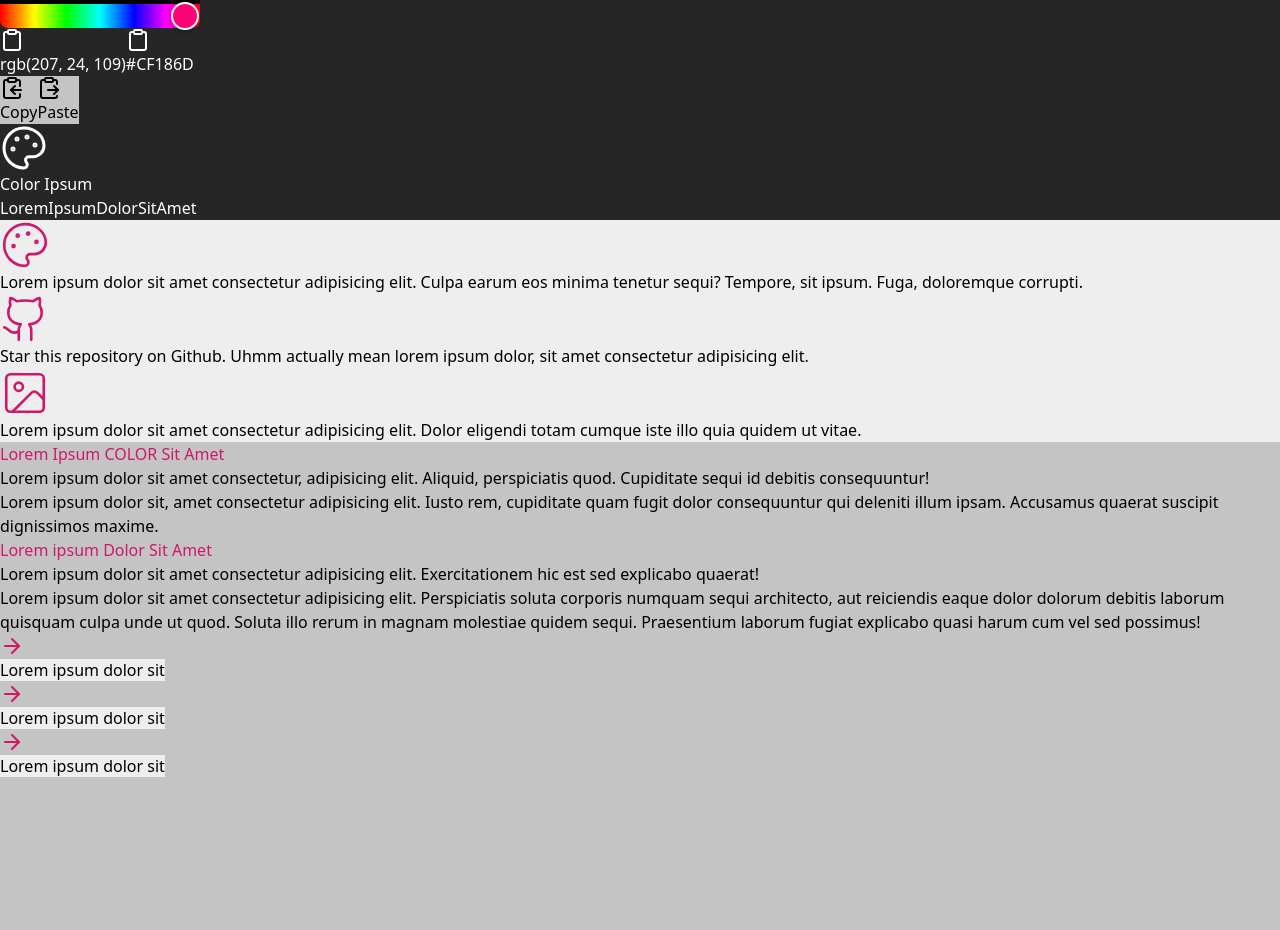
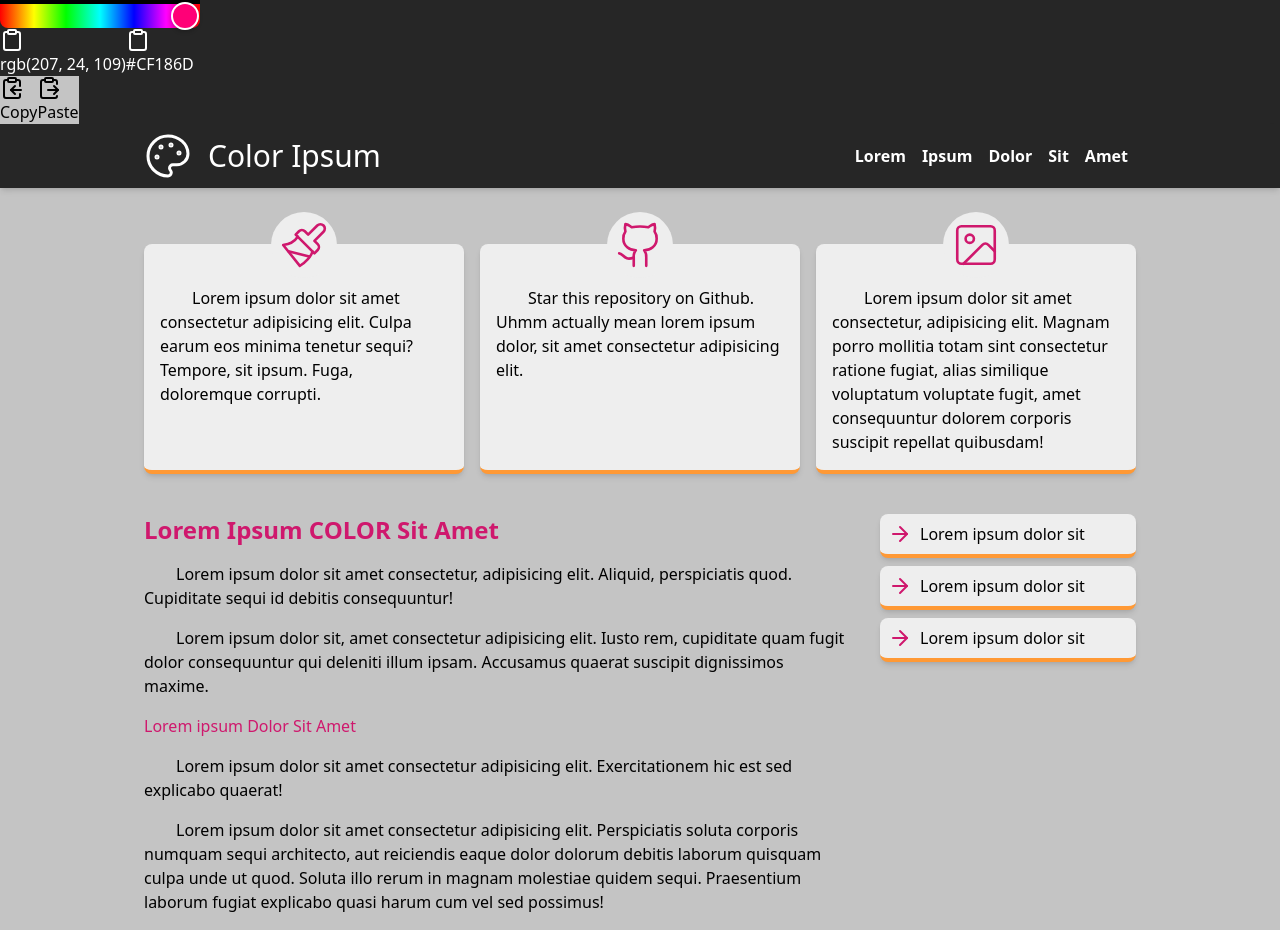
Before and after one commit to Elagoht/live-palette, a React (Vite) app: page / in a window 1280 px wide. Shown: the part 1356-2286 px from the top of the page. Before the commit the page ends 2134 px from the top, so only its background shows below. Built offline with nearby package versions, Linux system fonts and the light colour scheme.

Commit message:
chore: classNames moved into css file

```diff
--- a/src/components/Design.tsx
+++ b/src/components/Design.tsx
@@ -1,61 +1,61 @@
-import { ArrowRight, Github, Image, Palette } from "lucide-react"
+import { ArrowRight, Github, Image, Paintbrush, Palette } from "lucide-react"
 
 const Design: React.FC = () => {
 
   return <>
-    <header className="shadow-md colFirst">
-      <div className="container flex items-center justify-between px-4 max-sm:flex-col">
-        <div className="text-3xl flex items-center gap-4">
+    <header className="colFirst">
+      <div>
+        <div>
           <Palette size={48} strokeWidth={1.5} /> Color Ipsum
         </div>
-        <nav className="flex flex-wrap">
-          <a className="h-16 flex items-center px-2">Lorem</a>
-          <a className="h-16 flex items-center px-2">Ipsum</a>
-          <a className="h-16 flex items-center px-2">Dolor</a>
-          <a className="h-16 flex items-center px-2">Sit</a>
-          <a className="h-16 flex items-center px-2">Amet</a>
+        <nav>
+          <a>Lorem</a>
+          <a>Ipsum</a>
+          <a>Dolor</a>
+          <a>Sit</a>
+          <a>Amet</a>
         </nav>
       </div>
     </header>
-    <div className="container p-12">
-      <div className="grid grid-cols-3 max-md:grid-cols-2 max-sm:grid-cols-1 gap-4">
-        <div className="mt-10 border-b-4 colThird colFourth p-4 rounded-lg shadow-md flex flex-col items-center gap-2">
-          <div className="-mt-12 colFourth colThird p-2 rounded-full">
-            <Palette className="colFifth" size={50} strokeWidth={1.25} />
+    <div>
+      <div>
+        <div className="colThird colFourth">
+          <div className="colFourth colThird">
+            <Paintbrush className="colFifth" size={50} strokeWidth={1.25} />
           </div>
           <p>Lorem ipsum dolor sit amet consectetur adipisicing elit. Culpa earum eos minima tenetur sequi? Tempore, sit ipsum. Fuga, doloremque corrupti.</p>
         </div>
-        <div className="mt-10 border-b-4 colThird colFourth p-4 rounded-lg shadow-md flex flex-col items-center gap-2">
-          <div className="-mt-12 colFourth colThird p-2 rounded-full">
+        <div className="colThird colFourth">
+          <div className="colFourth colThird">
             <Github className="colFifth" size={50} strokeWidth={1.25} />
           </div>
           <p>Star this repository on Github. Uhmm actually mean lorem ipsum dolor, sit amet consectetur adipisicing elit.</p>
         </div>
-        <div className="mt-10 border-b-4 colThird colFourth p-4 rounded-lg shadow-md flex flex-col items-center gap-2">
-          <div className="-mt-12 colFourth colThird p-2 rounded-full">
+        <div className="colThird colFourth">
+          <div className="colFourth colThird">
             <Image className="colFifth" size={50} strokeWidth={1.25} />
           </div>
-          <p>Lorem ipsum dolor sit amet consectetur adipisicing elit. Dolor eligendi totam cumque iste illo quia quidem ut vitae.</p>
+          <p>Lorem ipsum dolor sit amet consectetur, adipisicing elit. Magnam porro mollitia totam sint consectetur ratione fugiat, alias similique voluptatum voluptate fugit, amet consequuntur dolorem corporis suscipit repellat quibusdam!</p>
         </div>
       </div>
-      <div className="flex max-md:flex-col-reverse gap-8 mt-10">
-        <main className="grow">
+      <div>
+        <main>
           <article>
-            <section className="grid gap-4">
-              <h1 className="colFifth text-2xl font-bold">Lorem Ipsum COLOR Sit Amet</h1>
-              <p className="first-letter:ml-8">Lorem ipsum dolor sit amet consectetur, adipisicing elit. Aliquid, perspiciatis quod. Cupiditate sequi id debitis consequuntur!</p>
-              <p className="first-letter:ml-8">Lorem ipsum dolor sit, amet consectetur adipisicing elit. Iusto rem, cupiditate quam fugit dolor consequuntur qui deleniti illum ipsam. Accusamus quaerat suscipit dignissimos maxime.</p>
-              <h2 className="colFifth text-2xl font-bold">Lorem ipsum Dolor Sit Amet</h2>
-              <p className="first-letter:ml-8">Lorem ipsum dolor sit amet consectetur adipisicing elit. Exercitationem hic est sed explicabo quaerat!</p>
-              <p className="first-letter:ml-8">Lorem ipsum dolor sit amet consectetur adipisicing elit. Perspiciatis soluta corporis numquam sequi architecto, aut reiciendis eaque dolor dolorum debitis laborum quisquam culpa unde ut quod. Soluta illo rerum in magnam molestiae quidem sequi. Praesentium laborum fugiat explicabo quasi harum cum vel sed possimus!</p>
+            <section>
+              <h1 className="colFifth">Lorem Ipsum COLOR Sit Amet</h1>
+              <p>Lorem ipsum dolor sit amet consectetur, adipisicing elit. Aliquid, perspiciatis quod. Cupiditate sequi id debitis consequuntur!</p>
+              <p>Lorem ipsum dolor sit, amet consectetur adipisicing elit. Iusto rem, cupiditate quam fugit dolor consequuntur qui deleniti illum ipsam. Accusamus quaerat suscipit dignissimos maxime.</p>
+              <h2 className="colFifth">Lorem ipsum Dolor Sit Amet</h2>
+              <p>Lorem ipsum dolor sit amet consectetur adipisicing elit. Exercitationem hic est sed explicabo quaerat!</p>
+              <p>Lorem ipsum dolor sit amet consectetur adipisicing elit. Perspiciatis soluta corporis numquam sequi architecto, aut reiciendis eaque dolor dolorum debitis laborum quisquam culpa unde ut quod. Soluta illo rerum in magnam molestiae quidem sequi. Praesentium laborum fugiat explicabo quasi harum cum vel sed possimus!</p>
             </section>
           </article>
         </main>
-        <aside className="md:w-64 flex-shrink-0">
-          <nav className="grid gap-y-2">
-            <a className="colThird colFourth border-b-4 p-2 shadow-md rounded-lg flex items-center gap-2"><ArrowRight className="colFifth" />Lorem ipsum dolor sit</a>
-            <a className="colThird colFourth border-b-4 p-2 shadow-md rounded-lg flex items-center gap-2"><ArrowRight className="colFifth" />Lorem ipsum dolor sit</a>
-            <a className="colThird colFourth border-b-4 p-2 shadow-md rounded-lg flex items-center gap-2"><ArrowRight className="colFifth" />Lorem ipsum dolor sit</a>
+        <aside>
+          <nav>
+            <a className="colThird colFourth"><ArrowRight className="colFifth" />Lorem ipsum dolor sit</a>
+            <a className="colThird colFourth"><ArrowRight className="colFifth" />Lorem ipsum dolor sit</a>
+            <a className="colThird colFourth"><ArrowRight className="colFifth" />Lorem ipsum dolor sit</a>
           </nav>
         </aside>
       </div>
--- a/src/index.css
+++ b/src/index.css
@@ -7,3 +7,56 @@
     @apply mx-auto max-w-5xl
   }
 }
+@layer components {
+  header {
+    @apply shadow-md;
+  }
+  header > div {
+    @apply container flex items-center justify-between px-4 max-sm:flex-col;
+  }
+  header div div {
+    @apply text-3xl flex items-center gap-4;
+  }
+  header nav {
+    @apply flex flex-wrap justify-center;
+  }
+  header nav a {
+    @apply h-16 flex items-center px-2 font-bold;
+  }
+  body header ~ div {
+    @apply container p-4;
+  }
+  body header ~ div > div:nth-child(1) {
+    @apply grid grid-cols-3 max-lg:grid-cols-2 max-sm:grid-cols-1 gap-4;
+  }
+  body header ~ div > div:nth-child(1) > div {
+    @apply mt-10 border-b-4 p-4 rounded-lg shadow-md flex flex-col items-center gap-2 last:max-lg:col-span-2 last:max-sm:col-span-1;
+  }
+  body header ~ div > div:nth-child(1) > div > div {
+    @apply -mt-12 p-2 rounded-full;
+  }
+  body header ~ div > div:nth-child(2) {
+    @apply flex max-md:flex-col-reverse gap-8 mt-10;
+  }
+  main {
+    @apply grow;
+  }
+  section {
+    @apply grid gap-4;
+  }
+  h1 {
+    @apply text-2xl font-bold;
+  }
+  p {
+    @apply first-letter:ml-8;
+  }
+  aside {
+    @apply md:w-64 flex-shrink-0;
+  }
+  aside nav {
+    @apply grid gap-y-2;
+  }
+  aside nav a {
+    @apply border-b-4 p-2 shadow-md rounded-lg flex items-center gap-2;
+  }
+}
```
